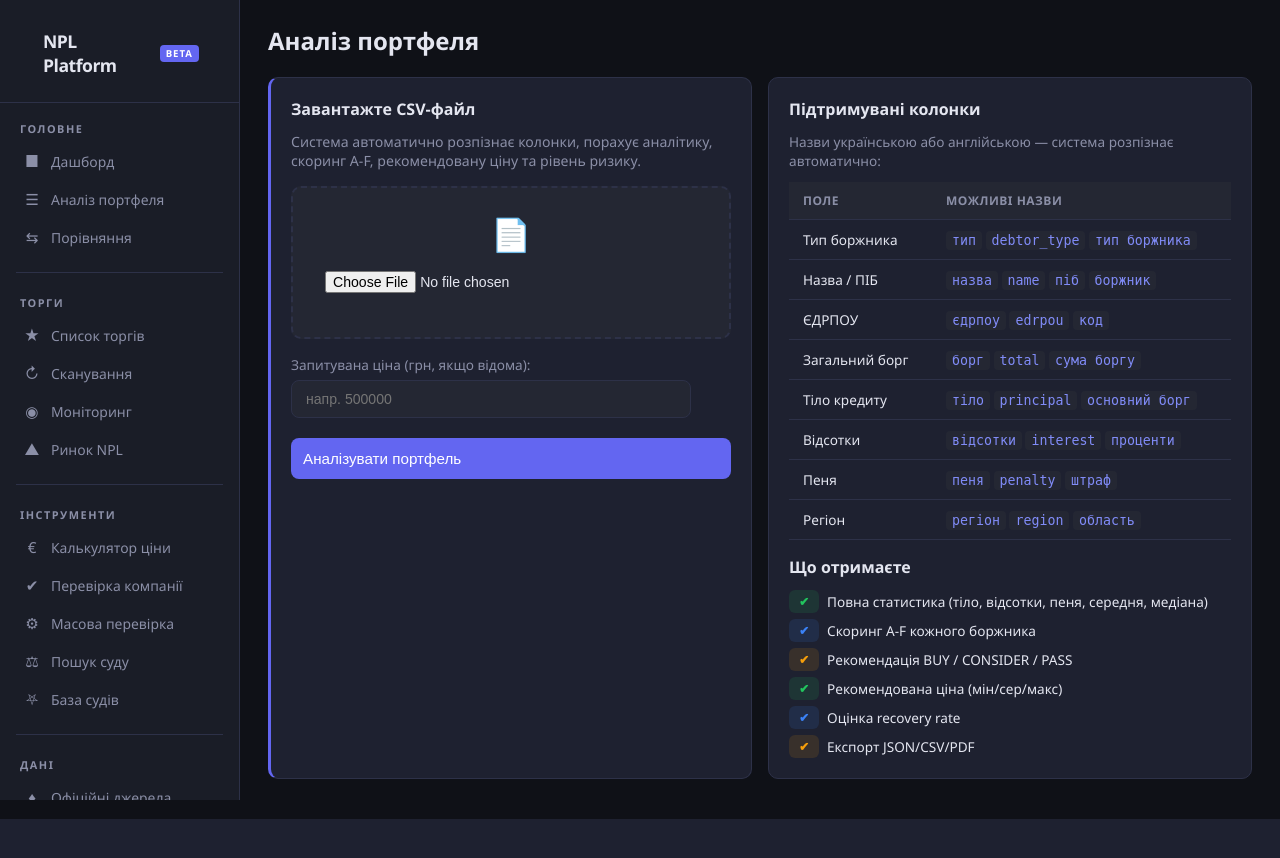
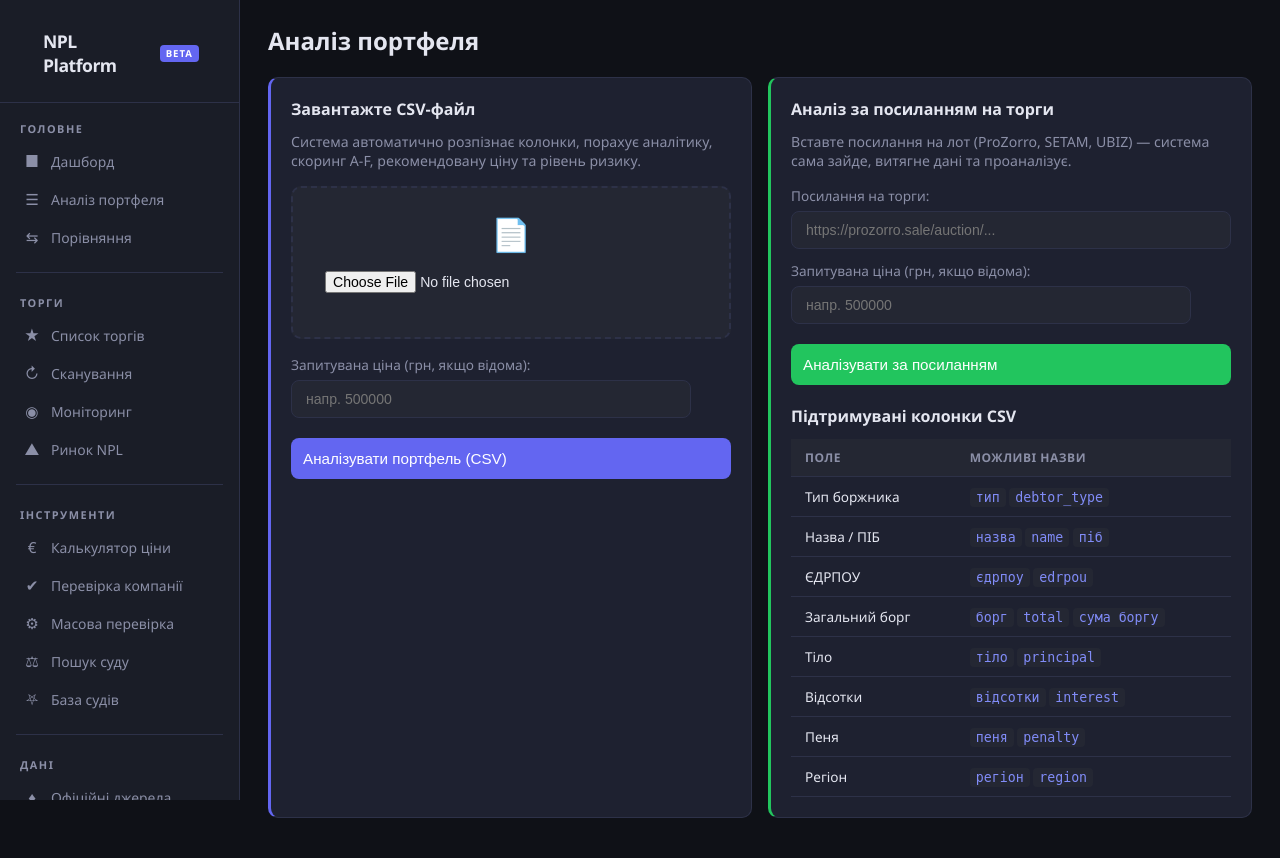
Before and after one commit to MasloNick/pdf, a Flask app: page /portfolio in a window 1280 px wide. Before the commit the page ends 819 px from the top, so only its background shows below. Run offline with Flask 3, Linux system fonts and the light colour scheme.

Commit message:
Add URL-based lot analysis + Excel export with clickable links
Portfolio analysis (/portfolio):
- New option: paste lot URL (ProZorro, SETAM, UBIZ)
- Browser fetches page, extracts: status, dates, prices, guarantee
- Shows parsed data + raw page text for manual review

Excel export (/auctions/export):
- Downloads .xlsx with 3 sheets: Active, Watching, History
- Clickable hyperlinks to each lot
- Columns: source, seller, what, contracts, debt, price,
  guarantee, auction type, date, URL
- Styled headers, proper column widths

Buttons added on dashboard and scan results pages.

https://claude.ai/code/session_0165mof5y7FqfygDiGXnEWkW

```diff
--- a/templates/dashboard.html
+++ b/templates/dashboard.html
@@ -5,7 +5,10 @@
         <h2 style="margin:0;font-size:1.4rem;">NPL Hunter</h2>
         <p style="color:var(--text2);font-size:0.85rem;margin-top:4px;">Моніторинг торгів NPL-портфелями</p>
     </div>
-    <a href="/auctions/scan" class="btn btn-primary" style="font-size:0.9rem;padding:10px 20px;">&#8635; Оновити дані</a>
+    <div style="display:flex;gap:8px;">
+        <a href="/auctions/scan" class="btn btn-primary" style="font-size:0.9rem;padding:10px 20px;">&#8635; Оновити</a>
+        <a href="/auctions/export" class="btn btn-success" style="font-size:0.9rem;padding:10px 20px;">&#128196; Excel</a>
+    </div>
 </div>
 
 <!-- АКТУАЛЬНІ ПОРТФЕЛІ -->
--- a/templates/portfolio.html
+++ b/templates/portfolio.html
@@ -9,42 +9,47 @@
             Система автоматично розпізнає колонки, порахує аналітику, скоринг A-F, рекомендовану ціну та рівень ризику.
         </p>
         <form method="post" enctype="multipart/form-data">
+            <input type="hidden" name="mode" value="csv">
             <div style="background:var(--bg3);border:2px dashed var(--border);border-radius:10px;padding:24px;text-align:center;margin-bottom:16px;">
                 <div style="font-size:2rem;margin-bottom:8px;">&#128196;</div>
-                <input type="file" name="file" accept=".csv" required style="max-width:100%;background:transparent;border:none;">
+                <input type="file" name="file" accept=".csv" style="max-width:100%;background:transparent;border:none;">
             </div>
             <label>Запитувана ціна (грн, якщо відома):</label>
             <input type="number" name="asking_price" step="0.01" placeholder="напр. 500000">
             <button type="submit" class="btn btn-primary" style="width:100%;padding:12px;font-size:0.95rem;margin-top:8px;">
-                Аналізувати портфель
+                Аналізувати портфель (CSV)
             </button>
         </form>
     </div>
 
-    <div class="card">
-        <h2>Підтримувані колонки</h2>
-        <p style="color:var(--text2);font-size:0.85rem;margin-bottom:12px;">Назви українською або англійською — система розпізнає автоматично:</p>
-        <table>
+    <div class="card" style="border-left:3px solid var(--green);">
+        <h2>Аналіз за посиланням на торги</h2>
+        <p style="color:var(--text2);font-size:0.88rem;margin-bottom:16px;">
+            Вставте посилання на лот (ProZorro, SETAM, UBIZ) — система сама зайде, витягне дані та проаналізує.
+        </p>
+        <form method="post">
+            <input type="hidden" name="mode" value="url">
+            <label>Посилання на торги:</label>
+            <input type="text" name="lot_url" placeholder="https://prozorro.sale/auction/..." style="max-width:100%;">
+            <label>Запитувана ціна (грн, якщо відома):</label>
+            <input type="number" name="asking_price" step="0.01" placeholder="напр. 500000">
+            <button type="submit" class="btn btn-success" style="width:100%;padding:12px;font-size:0.95rem;margin-top:8px;">
+                Аналізувати за посиланням
+            </button>
+        </form>
+
+        <h2 style="margin-top:20px;">Підтримувані колонки CSV</h2>
+        <table style="font-size:0.82rem;">
             <tr><th>Поле</th><th>Можливі назви</th></tr>
-            <tr><td>Тип боржника</td><td><code>тип</code> <code>debtor_type</code> <code>тип боржника</code></td></tr>
-            <tr><td>Назва / ПІБ</td><td><code>назва</code> <code>name</code> <code>піб</code> <code>боржник</code></td></tr>
-            <tr><td>ЄДРПОУ</td><td><code>єдрпоу</code> <code>edrpou</code> <code>код</code></td></tr>
+            <tr><td>Тип боржника</td><td><code>тип</code> <code>debtor_type</code></td></tr>
+            <tr><td>Назва / ПІБ</td><td><code>назва</code> <code>name</code> <code>піб</code></td></tr>
+            <tr><td>ЄДРПОУ</td><td><code>єдрпоу</code> <code>edrpou</code></td></tr>
             <tr><td>Загальний борг</td><td><code>борг</code> <code>total</code> <code>сума боргу</code></td></tr>
-            <tr><td>Тіло кредиту</td><td><code>тіло</code> <code>principal</code> <code>основний борг</code></td></tr>
-            <tr><td>Відсотки</td><td><code>відсотки</code> <code>interest</code> <code>проценти</code></td></tr>
-            <tr><td>Пеня</td><td><code>пеня</code> <code>penalty</code> <code>штраф</code></td></tr>
-            <tr><td>Регіон</td><td><code>регіон</code> <code>region</code> <code>область</code></td></tr>
+            <tr><td>Тіло</td><td><code>тіло</code> <code>principal</code></td></tr>
+            <tr><td>Відсотки</td><td><code>відсотки</code> <code>interest</code></td></tr>
+            <tr><td>Пеня</td><td><code>пеня</code> <code>penalty</code></td></tr>
+            <tr><td>Регіон</td><td><code>регіон</code> <code>region</code></td></tr>
         </table>
-
-        <h2 style="margin-top:16px;">Що отримаєте</h2>
-        <div style="display:flex;flex-direction:column;gap:6px;font-size:0.85rem;">
-            <div style="display:flex;align-items:center;gap:8px;"><span class="tag tag-green">&#10004;</span> Повна статистика (тіло, відсотки, пеня, середня, медіана)</div>
-            <div style="display:flex;align-items:center;gap:8px;"><span class="tag tag-blue">&#10004;</span> Скоринг A-F кожного боржника</div>
-            <div style="display:flex;align-items:center;gap:8px;"><span class="tag tag-orange">&#10004;</span> Рекомендація BUY / CONSIDER / PASS</div>
-            <div style="display:flex;align-items:center;gap:8px;"><span class="tag tag-green">&#10004;</span> Рекомендована ціна (мін/сер/макс)</div>
-            <div style="display:flex;align-items:center;gap:8px;"><span class="tag tag-blue">&#10004;</span> Оцінка recovery rate</div>
-            <div style="display:flex;align-items:center;gap:8px;"><span class="tag tag-orange">&#10004;</span> Експорт JSON/CSV/PDF</div>
-        </div>
     </div>
 </div>
 {% endblock %}
--- a/templates/scan_results.html
+++ b/templates/scan_results.html
@@ -7,7 +7,8 @@
     </div>
     <div style="display:flex;gap:8px;">
         <a href="/auctions/scan" class="btn btn-outline">&#8635; Швидке</a>
-        <a href="/auctions/scan?mode=browser" class="btn btn-primary">&#9881; Глибоке сканування (браузер)</a>
+        <a href="/auctions/scan?mode=browser" class="btn btn-primary">&#9881; Глибоке (браузер)</a>
+        <a href="/auctions/export" class="btn btn-success">&#128196; Скачати Excel</a>
     </div>
 </div>
 
```
Also changed, not shown: scripts/webapp.py (+138 -9 lines), templates/lot_details.html (added, +34 -0 lines).
